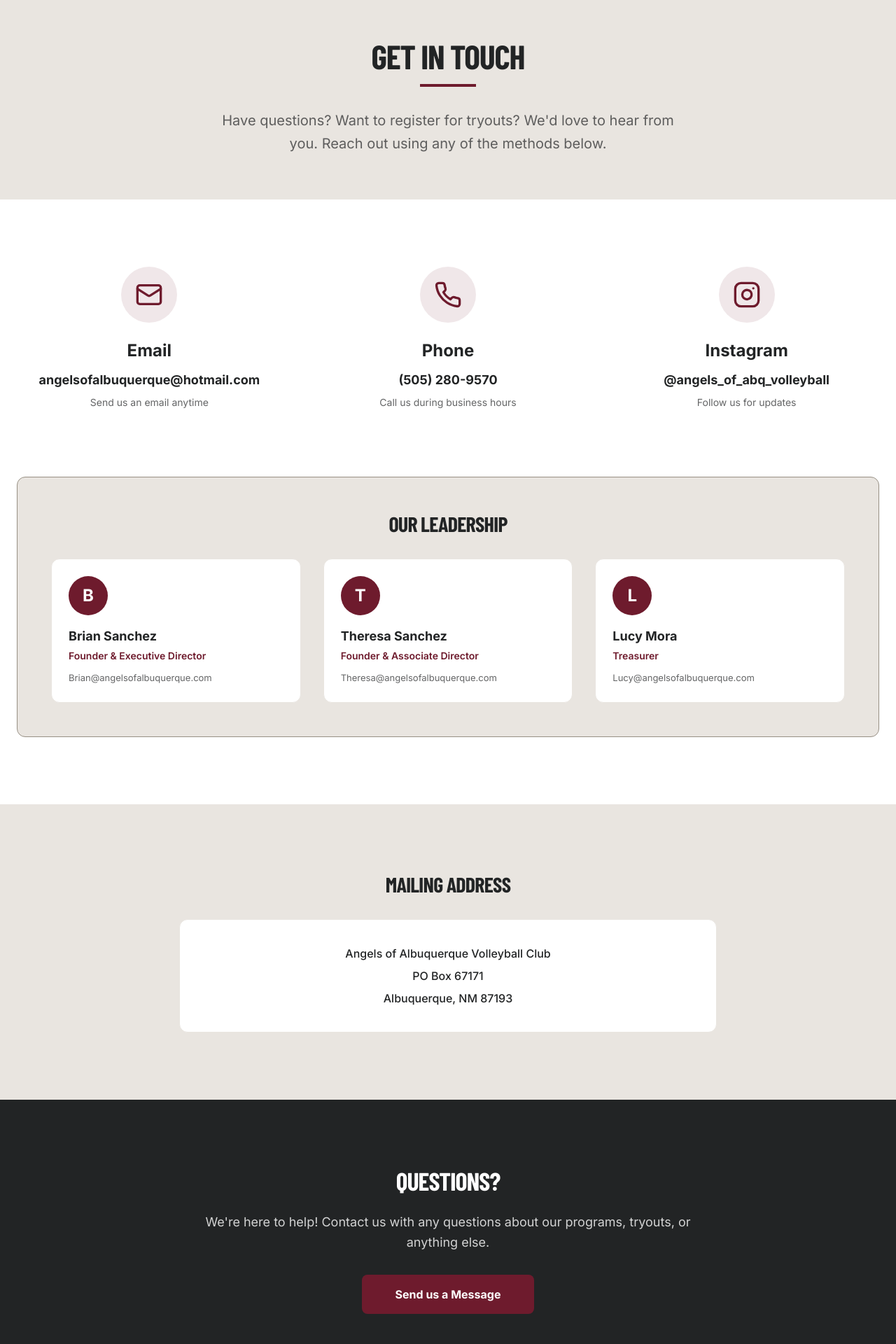
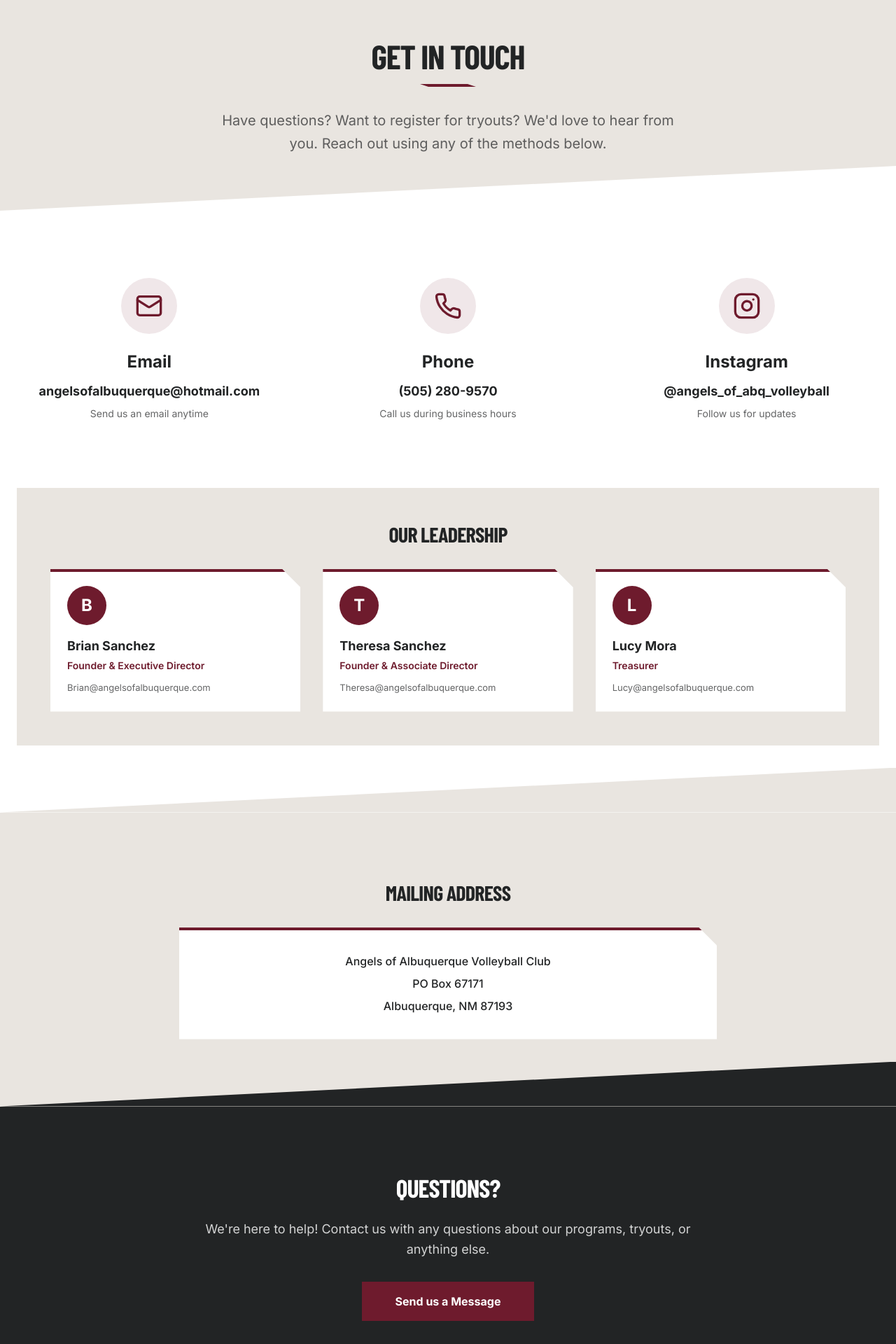
Before and after one commit to jcsanchez0216/angels-volleyball-website, a React (Create React App) app: page /contact in a window 1280 px wide. Shown: the part 120-2040 px from the top of the page at 70% size. Built offline with nearby package versions, Linux system fonts and the light colour scheme; a web font is replaced by a local one.

Commit message:
Apply Angled Court shapes and motion to Contact page

```diff
--- a/src/pages/Contact.js
+++ b/src/pages/Contact.js
@@ -1,5 +1,6 @@
 import React from 'react';
 import { Mail, Phone, Instagram } from 'lucide-react';
+import useScrollReveal from '../hooks/useScrollReveal';
 
 const contactMethods = [
   { icon: Mail, label: 'Email', value: 'angelsofalbuquerque@hotmail.com', action: 'Send us an email anytime' },
@@ -14,20 +15,26 @@ const leadership = [
 ];
 
 export default function Contact() {
+  const [headRef, headVisible] = useScrollReveal();
+  const [methodsRef, methodsVisible] = useScrollReveal();
+  const [addressRef, addressVisible] = useScrollReveal();
+  const [ctaRef, ctaVisible] = useScrollReveal();
+
   return (
     <div className="pt-20 bg-paper">
-      <section className="pt-24 pb-16 px-6 bg-taupe-light text-center">
-        <div className="max-w-7xl mx-auto">
+      <section className="relative pt-24 pb-20 px-6 bg-taupe-light text-center">
+        <div ref={headRef} className={`max-w-7xl mx-auto reveal ${headVisible ? 'is-visible' : ''}`}>
           <h1 className="font-display text-5xl font-bold text-ink mb-4 uppercase tracking-tight">Get in Touch</h1>
-          <div className="h-1 w-20 bg-maroon mx-auto mb-8" />
+          <div className="h-1 w-20 bg-maroon mx-auto mb-8 rule-cut" />
           <p className="text-xl text-ink/70 max-w-2xl mx-auto leading-relaxed">
             Have questions? Want to register for tryouts? We'd love to hear from you. Reach out using any of the methods below.
           </p>
         </div>
+        <div className="divider-cut bg-paper" aria-hidden="true" />
       </section>
 
-      <section className="py-24 px-6 bg-paper">
-        <div className="max-w-7xl mx-auto">
+      <section className="relative py-24 px-6 bg-paper">
+        <div ref={methodsRef} className={`max-w-7xl mx-auto reveal ${methodsVisible ? 'is-visible' : ''}`}>
           <div className="grid grid-cols-1 md:grid-cols-3 gap-12 mb-24">
             {contactMethods.map((item, i) => {
               const Icon = item.icon;
@@ -44,11 +51,11 @@ export default function Contact() {
             })}
           </div>
 
-          <div className="bg-taupe-light rounded-xl p-12 border border-taupe">
+          <div className="bg-taupe-light p-12">
             <h2 className="font-display text-3xl font-bold text-ink mb-8 text-center uppercase tracking-tight">Our Leadership</h2>
             <div className="grid grid-cols-1 md:grid-cols-3 gap-8">
               {leadership.map((person, i) => (
-                <div key={i} className="bg-white rounded-xl p-6 border border-taupe-light">
+                <div key={i} className="card-cut bg-white p-6">
                   <div className="w-14 h-14 bg-maroon rounded-full flex items-center justify-center text-white font-bold text-2xl mb-4">
                     {person.name.charAt(0)}
                   </div>
@@ -60,12 +67,13 @@ export default function Contact() {
             </div>
           </div>
         </div>
+        <div className="divider-cut bg-taupe-light" aria-hidden="true" />
       </section>
 
-      <section className="py-24 px-6 bg-taupe-light text-center">
-        <div className="max-w-3xl mx-auto">
+      <section className="relative py-24 px-6 bg-taupe-light text-center">
+        <div ref={addressRef} className={`max-w-3xl mx-auto reveal ${addressVisible ? 'is-visible' : ''}`}>
           <h2 className="font-display text-3xl font-bold text-ink mb-8 uppercase tracking-tight">Mailing Address</h2>
-          <div className="bg-white rounded-xl p-8 border border-taupe-light">
+          <div className="card-cut bg-white p-8">
             <p className="text-ink leading-loose font-medium">
               Angels of Albuquerque Volleyball Club<br />
               PO Box 67171<br />
@@ -73,15 +81,16 @@ export default function Contact() {
             </p>
           </div>
         </div>
+        <div className="divider-cut bg-ink" aria-hidden="true" />
       </section>
 
       <section className="py-24 px-6 bg-ink text-center text-white">
-        <div className="max-w-3xl mx-auto">
+        <div ref={ctaRef} className={`max-w-3xl mx-auto reveal ${ctaVisible ? 'is-visible' : ''}`}>
           <h2 className="font-display text-4xl font-bold mb-6 uppercase tracking-tight">Questions?</h2>
           <p className="text-lg text-white/80 leading-relaxed mb-8">
             We're here to help! Contact us with any questions about our programs, tryouts, or anything else.
           </p>
-          <button className="bg-maroon hover:bg-maroon-light text-white hover:text-ink font-bold px-12 py-4 rounded-lg transition-colors">
+          <button className="bg-maroon hover:bg-maroon-light text-white hover:text-ink font-bold px-12 py-4 transition-colors">
             Send us a Message
           </button>
         </div>
```
